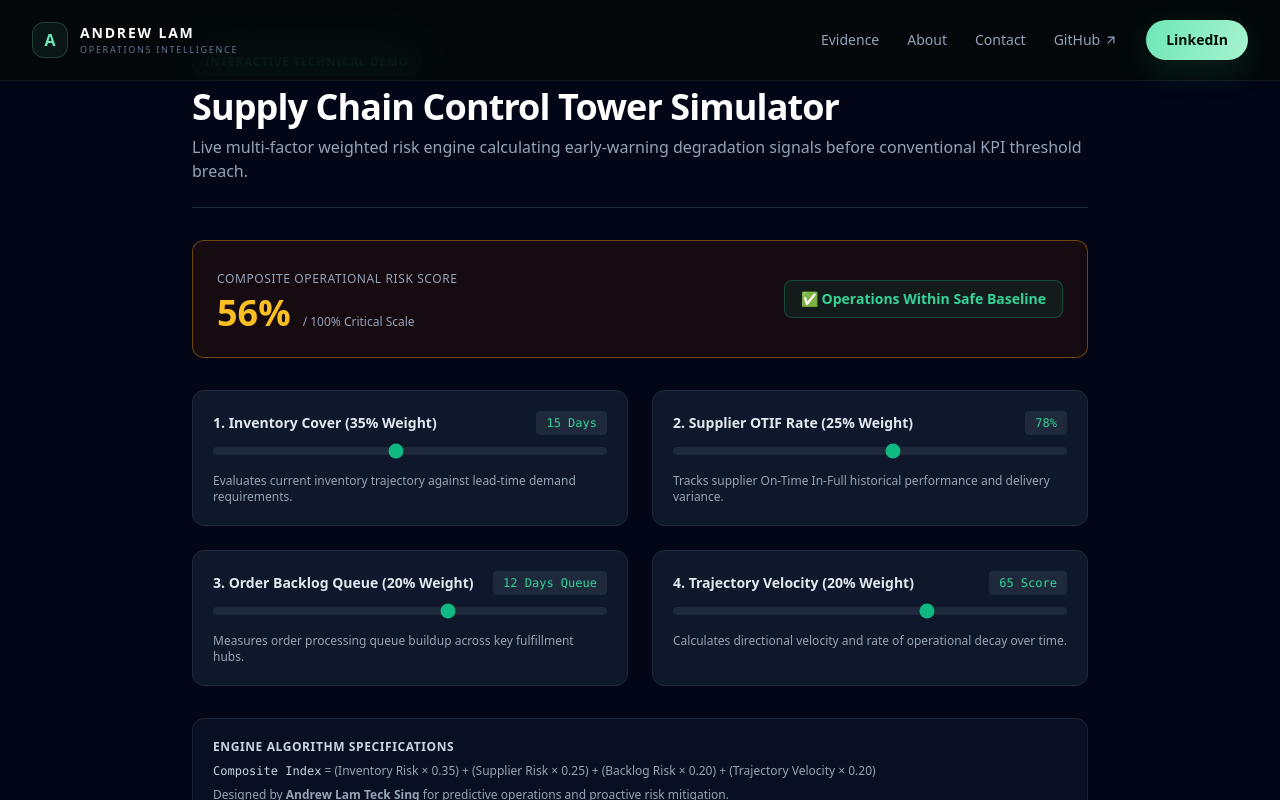
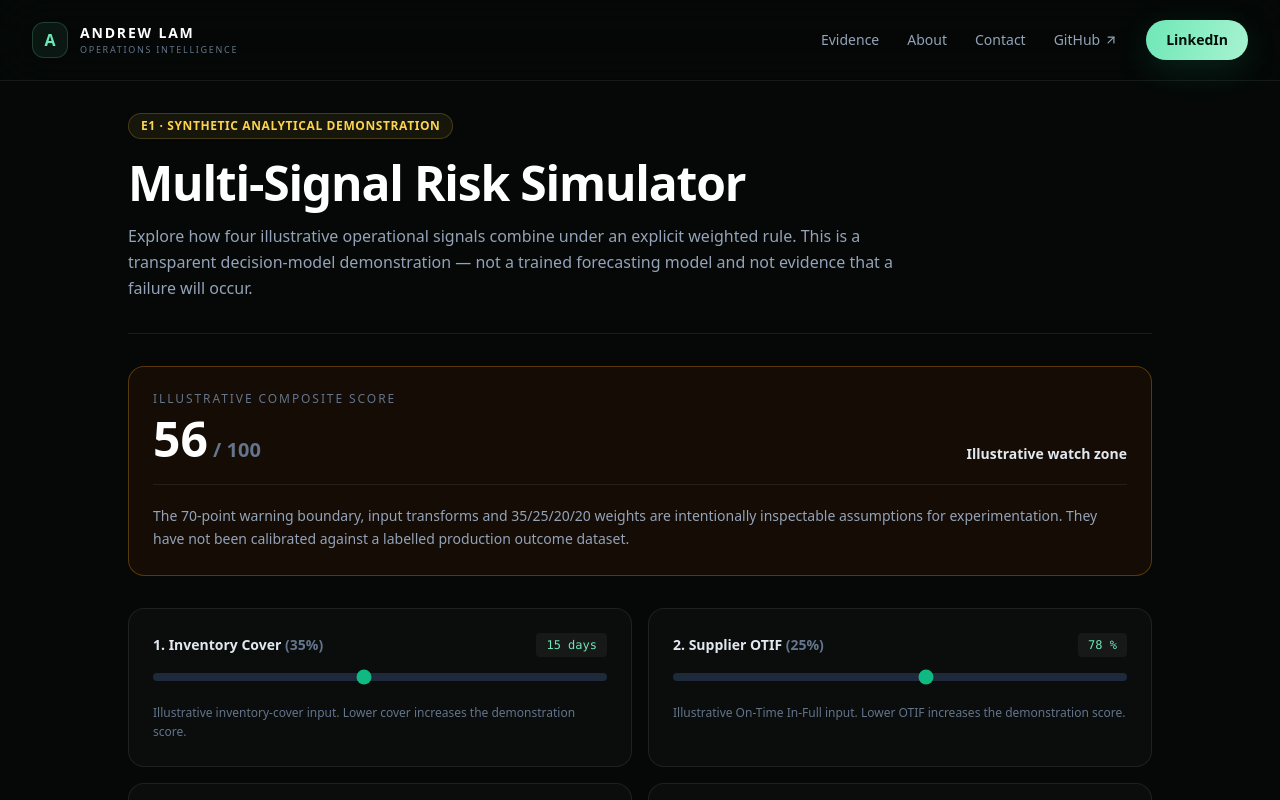
Before and after one commit to AndrewLamSingapore/authority-engine, a React (Vite) app: page /demo in a window 1280 px wide. Shown: the top 800 px of the page. Built offline with nearby package versions, Linux system fonts and the light colour scheme.

Commit message:
remove unsupported predictive claims from risk simulator

```diff
--- a/src/pages/Demo.jsx
+++ b/src/pages/Demo.jsx
@@ -1,26 +1,18 @@
 import React, { useState } from 'react';
 
 export default function Demo() {
-  // Operational Variables State
-  const [inventoryCover, setInventoryCover] = useState(15); // Days of inventory
-  const [supplierOTIF, setSupplierOTIF] = useState(78);     // On-Time In-Full %
-  const [backlogDays, setBacklogDays] = useState(12);       // Backlog processing queue (days)
-  const [trajectoryVelocity, setTrajectoryVelocity] = useState(65); // Deterioration velocity score (0-100)
+  const [inventoryCover, setInventoryCover] = useState(15);
+  const [supplierOTIF, setSupplierOTIF] = useState(78);
+  const [backlogDays, setBacklogDays] = useState(12);
+  const [trajectoryVelocity, setTrajectoryVelocity] = useState(65);
 
-  // 1. Calculate Individual Vector Risk Scores (Normalized 0 - 100)
-  // Target Inventory Cover = 30 days. Under 10 days = 100% risk.
+  // Synthetic demonstration only. These transforms and weights are illustrative,
+  // not a fitted or validated predictive model.
   const inventoryRiskScore = Math.max(0, Math.min(100, ((30 - inventoryCover) / 30) * 100));
-
-  // Target Supplier OTIF = 95%. Below 95% increases risk.
   const supplierRiskScore = Math.max(0, Math.min(100, ((95 - supplierOTIF) / 45) * 100));
-
-  // Target Backlog = < 3 days. Over 15 days = 100% risk.
   const backlogRiskScore = Math.max(0, Math.min(100, (backlogDays / 15) * 100));
-
-  // Trajectory Risk Score directly mapped
   const trajectoryRiskScore = trajectoryVelocity;
 
-  // 2. Compute Weighted Composite Risk Index (35% / 25% / 20% / 20%)
   const compositeRiskIndex = Math.round(
     (inventoryRiskScore * 0.35) +
     (supplierRiskScore * 0.25) +
@@ -28,181 +20,48 @@ export default function Demo() {
     (trajectoryRiskScore * 0.20)
   );
 
-  // Early Warning Threshold Trigger (>= 70%)
-  const isEarlyWarningTriggered = compositeRiskIndex >= 70;
+  const isIllustrativeWarning = compositeRiskIndex >= 70;
+  const status = isIllustrativeWarning ? 'Illustrative warning threshold crossed' : compositeRiskIndex > 45 ? 'Illustrative watch zone' : 'Illustrative lower-risk zone';
+
+  const controls = [
+    {label:'Inventory Cover',weight:'35%',value:inventoryCover,set:setInventoryCover,min:2,max:30,unit:'days',help:'Illustrative inventory-cover input. Lower cover increases the demonstration score.'},
+    {label:'Supplier OTIF',weight:'25%',value:supplierOTIF,set:setSupplierOTIF,min:50,max:100,unit:'%',help:'Illustrative On-Time In-Full input. Lower OTIF increases the demonstration score.'},
+    {label:'Order Backlog',weight:'20%',value:backlogDays,set:setBacklogDays,min:0,max:20,unit:'days',help:'Illustrative queue input. A larger backlog increases the demonstration score.'},
+    {label:'Trajectory Velocity',weight:'20%',value:trajectoryVelocity,set:setTrajectoryVelocity,min:0,max:100,unit:'score',help:'A synthetic deterioration input used to explore how directional change affects a composite score.'}
+  ];
 
   return (
-    <div className="min-h-screen bg-slate-950 text-slate-100 p-6 md:p-12 font-sans">
-      <div className="max-w-4xl mx-auto space-y-8">
+    <div className="min-h-screen bg-[#050807] text-slate-100 px-4 sm:px-6 py-28 font-sans">
+      <div className="max-w-5xl mx-auto space-y-8">
+        <header className="border-b border-white/[0.08] pb-8">
+          <div className="inline-flex items-center px-3 py-1 rounded-full bg-amber-300/[0.07] border border-amber-300/20 text-amber-300 text-xs font-semibold uppercase tracking-wider">E1 · Synthetic analytical demonstration</div>
+          <h1 className="mt-5 text-4xl md:text-5xl font-black text-white tracking-tight">Multi-Signal Risk Simulator</h1>
+          <p className="text-slate-400 mt-4 max-w-3xl leading-relaxed">Explore how four illustrative operational signals combine under an explicit weighted rule. This is a transparent decision-model demonstration — not a trained forecasting model and not evidence that a failure will occur.</p>
+        </header>
 
-        {/* Header */}
-        <div className="border-b border-slate-800 pb-6">
-          <div className="inline-flex items-center gap-2 px-3 py-1 rounded-full bg-emerald-500/10 border border-emerald-500/30 text-emerald-400 text-xs font-semibold uppercase tracking-wider mb-3">
-            Interactive Technical Demo
+        <div className={`p-6 rounded-2xl border ${isIllustrativeWarning ? 'bg-rose-950/30 border-rose-500/40' : compositeRiskIndex > 45 ? 'bg-amber-950/25 border-amber-500/30' : 'bg-emerald-950/25 border-emerald-500/30'}`}>
+          <div className="flex flex-col md:flex-row md:items-end justify-between gap-5">
+            <div><div className="text-xs uppercase tracking-[.16em] text-slate-500">Illustrative composite score</div><div className="mt-2 text-5xl font-black text-white">{compositeRiskIndex}<span className="text-xl text-slate-500"> / 100</span></div></div>
+            <div className="text-sm font-semibold text-slate-200">{status}</div>
           </div>
-          <h1 className="text-3xl md:text-4xl font-bold text-white tracking-tight">
-            Supply Chain Control Tower Simulator
-          </h1>
-          <p className="text-slate-400 mt-2 text-sm md:text-base">
-            Live multi-factor weighted risk engine calculating early-warning degradation signals before conventional KPI threshold breach.
-          </p>
+          <p className="mt-5 pt-5 border-t border-white/[0.08] text-sm leading-relaxed text-slate-400">The 70-point warning boundary, input transforms and 35/25/20/20 weights are intentionally inspectable assumptions for experimentation. They have not been calibrated against a labelled production outcome dataset.</p>
         </div>
 
-        {/* Live Output Banner */}
-        <div className={`p-6 rounded-xl border transition-all duration-300 ${
-          isEarlyWarningTriggered
-            ? 'bg-rose-950/40 border-rose-500/50 shadow-lg shadow-rose-950/50'
-            : compositeRiskIndex > 45
-            ? 'bg-amber-950/30 border-amber-500/40'
-            : 'bg-emerald-950/30 border-emerald-500/40'
-        }`}>
-          <div className="flex flex-col md:flex-row md:items-center justify-between gap-4">
-            <div>
-              <span className="text-xs uppercase tracking-wider text-slate-400 font-medium">
-                Composite Operational Risk Score
-              </span>
-              <div className="flex items-baseline gap-3 mt-1">
-                <span className={`text-4xl font-extrabold ${
-                  isEarlyWarningTriggered ? 'text-rose-400' : compositeRiskIndex > 45 ? 'text-amber-400' : 'text-emerald-400'
-                }`}>
-                  {compositeRiskIndex}%
-                </span>
-                <span className="text-xs text-slate-400">/ 100% Critical Scale</span>
-              </div>
-            </div>
-
-            {/* Status Badge */}
-            <div>
-              {isEarlyWarningTriggered ? (
-                <div className="flex items-center gap-2 px-4 py-2 rounded-lg bg-rose-500/20 border border-rose-500/40 text-rose-300 text-sm font-bold animate-pulse">
-                  <span>⚠️ EARLY WARNING TRIGGERED</span>
-                </div>
-              ) : (
-                <div className="flex items-center gap-2 px-4 py-2 rounded-lg bg-emerald-500/10 border border-emerald-500/30 text-emerald-400 text-sm font-semibold">
-                  <span>✅ Operations Within Safe Baseline</span>
-                </div>
-              )}
-            </div>
-          </div>
-
-          {/* Dynamic Early Warning Message */}
-          {isEarlyWarningTriggered && (
-            <div className="mt-4 pt-4 border-t border-rose-500/30 text-rose-200 text-sm leading-relaxed">
-              <strong>24-Day Early-Warning Alert:</strong> Operational metrics indicate significant multi-factor deterioration. System predicts full supply chain failure in 24 days prior to standard Amber/Red KPI breaches.
-            </div>
-          )}
+        <div className="grid md:grid-cols-2 gap-4">
+          {controls.map((c,i)=><div key={c.label} className="p-6 rounded-2xl bg-white/[0.025] border border-white/[0.08] space-y-4">
+            <div className="flex justify-between gap-4 items-center"><label htmlFor={`signal-${i}`} className="text-sm font-bold text-slate-200">{i+1}. {c.label} <span className="text-slate-500">({c.weight})</span></label><span className="text-xs font-mono bg-white/[0.05] px-2.5 py-1 rounded text-emerald-300">{c.value} {c.unit}</span></div>
+            <input id={`signal-${i}`} aria-label={c.label} type="range" min={c.min} max={c.max} value={c.value} onChange={e=>c.set(Number(e.target.value))} className="w-full h-2 bg-slate-800 rounded-lg appearance-none cursor-pointer accent-emerald-500" />
+            <p className="text-xs leading-relaxed text-slate-500">{c.help}</p>
+          </div>)}
         </div>
 
-        {/* Control Sliders Grid */}
-        <div className="grid grid-cols-1 md:grid-cols-2 gap-6">
-
-          {/* Vector 1: Inventory Cover (35%) */}
-          <div className="p-5 rounded-xl bg-slate-900 border border-slate-800 space-y-3">
-            <div className="flex justify-between items-center">
-              <label className="text-sm font-semibold text-slate-200">
-                1. Inventory Cover (35% Weight)
-              </label>
-              <span className="text-xs font-mono bg-slate-800 px-2.5 py-1 rounded text-emerald-400">
-                {inventoryCover} Days
-              </span>
-            </div>
-            <input
-              type="range"
-              min="2"
-              max="30"
-              value={inventoryCover}
-              onChange={(e) => setInventoryCover(Number(e.target.value))}
-              className="w-full h-2 bg-slate-800 rounded-lg appearance-none cursor-pointer accent-emerald-500"
-            />
-            <p className="text-xs text-slate-400">
-              Evaluates current inventory trajectory against lead-time demand requirements.
-            </p>
-          </div>
-
-          {/* Vector 2: Supplier Performance (25%) */}
-          <div className="p-5 rounded-xl bg-slate-900 border border-slate-800 space-y-3">
-            <div className="flex justify-between items-center">
-              <label className="text-sm font-semibold text-slate-200">
-                2. Supplier OTIF Rate (25% Weight)
-              </label>
-              <span className="text-xs font-mono bg-slate-800 px-2.5 py-1 rounded text-emerald-400">
-                {supplierOTIF}%
-              </span>
-            </div>
-            <input
-              type="range"
-              min="50"
-              max="100"
-              value={supplierOTIF}
-              onChange={(e) => setSupplierOTIF(Number(e.target.value))}
-              className="w-full h-2 bg-slate-800 rounded-lg appearance-none cursor-pointer accent-emerald-500"
-            />
-            <p className="text-xs text-slate-400">
-              Tracks supplier On-Time In-Full historical performance and delivery variance.
-            </p>
-          </div>
-
-          {/* Vector 3: Backlog Risk (20%) */}
-          <div className="p-5 rounded-xl bg-slate-900 border border-slate-800 space-y-3">
-            <div className="flex justify-between items-center">
-              <label className="text-sm font-semibold text-slate-200">
-                3. Order Backlog Queue (20% Weight)
-              </label>
-              <span className="text-xs font-mono bg-slate-800 px-2.5 py-1 rounded text-emerald-400">
-                {backlogDays} Days Queue
-              </span>
-            </div>
-            <input
-              type="range"
-              min="0"
-              max="20"
-              value={backlogDays}
-              onChange={(e) => setBacklogDays(Number(e.target.value))}
-              className="w-full h-2 bg-slate-800 rounded-lg appearance-none cursor-pointer accent-emerald-500"
-            />
-            <p className="text-xs text-slate-400">
-              Measures order processing queue buildup across key fulfillment hubs.
-            </p>
-          </div>
-
-          {/* Vector 4: Trajectory Risk (20%) */}
-          <div className="p-5 rounded-xl bg-slate-900 border border-slate-800 space-y-3">
-            <div className="flex justify-between items-center">
-              <label className="text-sm font-semibold text-slate-200">
-                4. Trajectory Velocity (20% Weight)
-              </label>
-              <span className="text-xs font-mono bg-slate-800 px-2.5 py-1 rounded text-emerald-400">
-                {trajectoryVelocity} Score
-              </span>
-            </div>
-            <input
-              type="range"
-              min="0"
-              max="100"
-              value={trajectoryVelocity}
-              onChange={(e) => setTrajectoryVelocity(Number(e.target.value))}
-              className="w-full h-2 bg-slate-800 rounded-lg appearance-none cursor-pointer accent-emerald-500"
-            />
-            <p className="text-xs text-slate-400">
-              Calculates directional velocity and rate of operational decay over time.
-            </p>
-          </div>
-
-        </div>
-
-        {/* Mathematical Breakdown Box */}
-        <div className="p-5 rounded-xl bg-slate-900/60 border border-slate-800/80 text-xs text-slate-400 space-y-2">
-          <div className="font-semibold text-slate-300 uppercase tracking-wider mb-1">
-            Engine Algorithm Specifications
-          </div>
-          <p>
-            <span className="text-slate-300 font-mono">Composite Index</span> = (Inventory Risk × 0.35) + (Supplier Risk × 0.25) + (Backlog Risk × 0.20) + (Trajectory Velocity × 0.20)
-          </p>
-          <p>
-            Designed by <strong>Andrew Lam Teck Sing</strong> for predictive operations and proactive risk mitigation.
-          </p>
-        </div>
-
+        <section className="p-6 rounded-2xl bg-white/[0.02] border border-white/[0.08] text-sm text-slate-400 space-y-4">
+          <div className="text-xs font-bold text-slate-300 uppercase tracking-[.16em]">Model contract</div>
+          <p><span className="text-slate-200 font-mono">Composite</span> = Inventory Risk × 0.35 + Supplier Risk × 0.25 + Backlog Risk × 0.20 + Trajectory × 0.20.</p>
+          <p><strong className="text-slate-300">What it demonstrates:</strong> transparent multi-signal aggregation, sensitivity to changing inputs and an explicit intervention threshold.</p>
+          <p><strong className="text-slate-300">What it does not prove:</strong> predictive accuracy, causal relationships, a fixed lead time to failure, or suitability for production decisions.</p>
+          <p className="text-slate-500">A claim of prediction would require a defined outcome, historical labelled data, calibration, holdout validation, error metrics and monitoring for drift.</p>
+        </section>
       </div>
     </div>
   );
```
